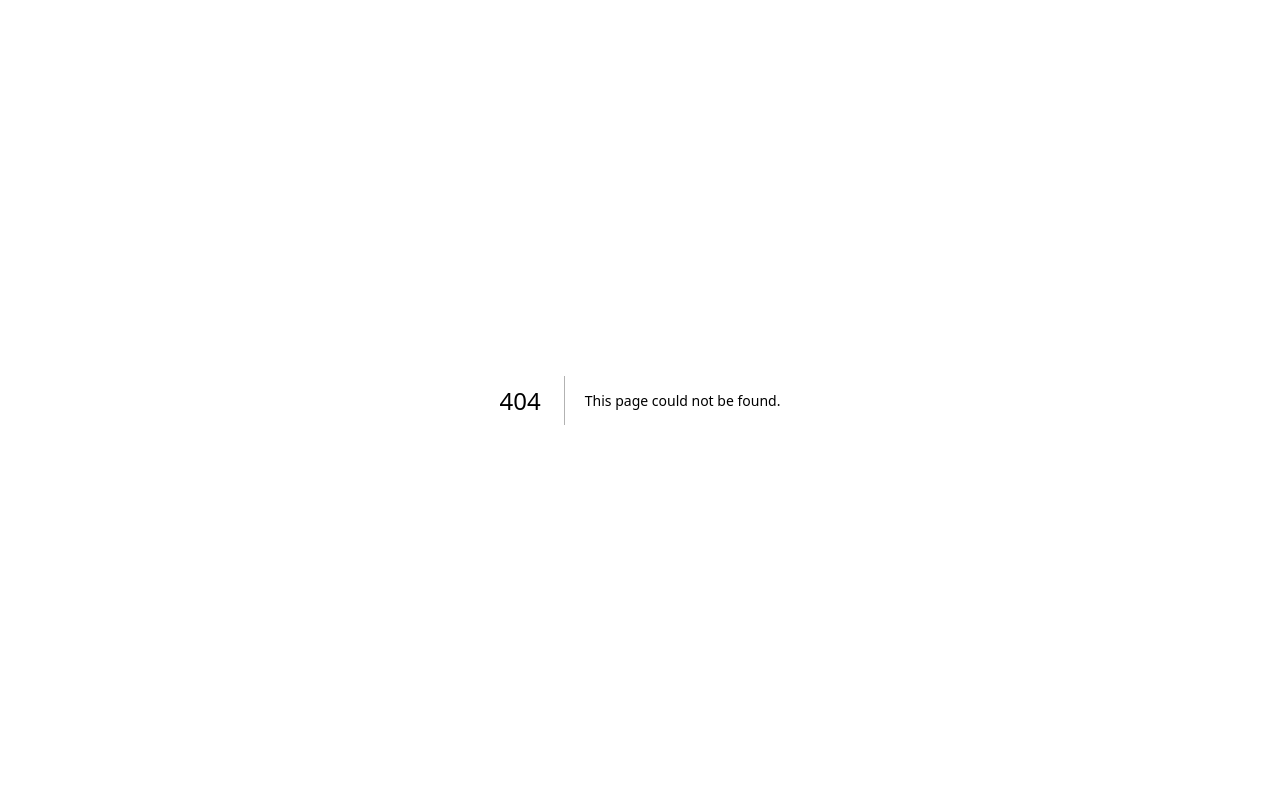
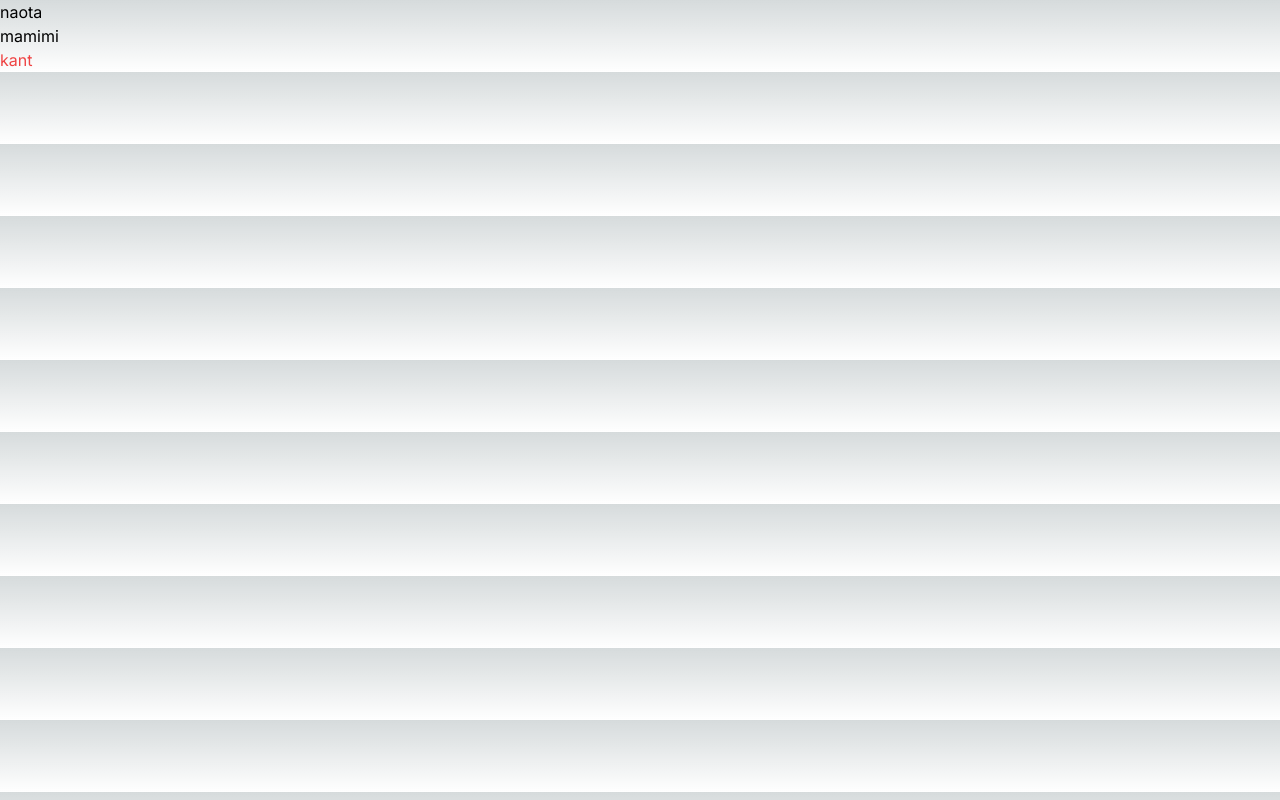
Before and after one commit to nicolaskruger/get-start-tailwind, a Next.js app: page /plugin in a window 1280 px wide. Before the commit this address had no page. Built offline with nearby package versions, Linux system fonts and the light colour scheme.

Commit message:
style: :lipstick: plugin

```diff
--- /dev/null
+++ b/src/app/plugin/page.tsx
@@ -0,0 +1,15 @@
+const names = ["naota", "mamimi", "kant"];
+
+const Page = () => {
+  return (
+    <ul>
+      {names.map((v) => (
+        <li className="third:text-red-500" key={v}>
+          {v}
+        </li>
+      ))}
+    </ul>
+  );
+};
+
+export default Page;
--- a/tailwind.config.js
+++ b/tailwind.config.js
@@ -1,18 +1,24 @@
 /** @type {import('tailwindcss').Config} */
+const plugin = require("tailwindcss/plugin");
 module.exports = {
   content: [
-    './src/pages/**/*.{js,ts,jsx,tsx,mdx}',
-    './src/components/**/*.{js,ts,jsx,tsx,mdx}',
-    './src/app/**/*.{js,ts,jsx,tsx,mdx}',
+    "./src/pages/**/*.{js,ts,jsx,tsx,mdx}",
+    "./src/components/**/*.{js,ts,jsx,tsx,mdx}",
+    "./src/app/**/*.{js,ts,jsx,tsx,mdx}",
   ],
   theme: {
     extend: {
       backgroundImage: {
-        'gradient-radial': 'radial-gradient(var(--tw-gradient-stops))',
-        'gradient-conic':
-          'conic-gradient(from 180deg at 50% 50%, var(--tw-gradient-stops))',
+        "gradient-radial": "radial-gradient(var(--tw-gradient-stops))",
+        "gradient-conic":
+          "conic-gradient(from 180deg at 50% 50%, var(--tw-gradient-stops))",
       },
     },
   },
-  plugins: [],
-}
+  plugins: [
+    plugin(function ({ addVariant }) {
+      // Add a `third` variant, ie. `third:pb-0`
+      addVariant("third", "&:nth-child(3)");
+    }),
+  ],
+};
```
